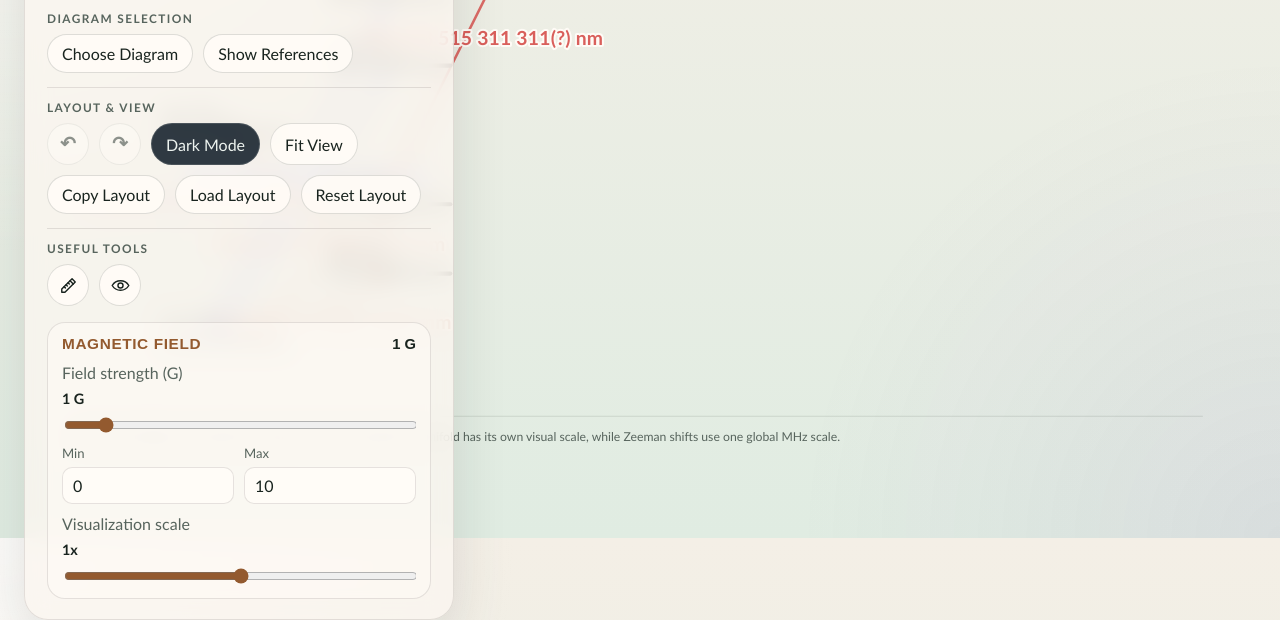
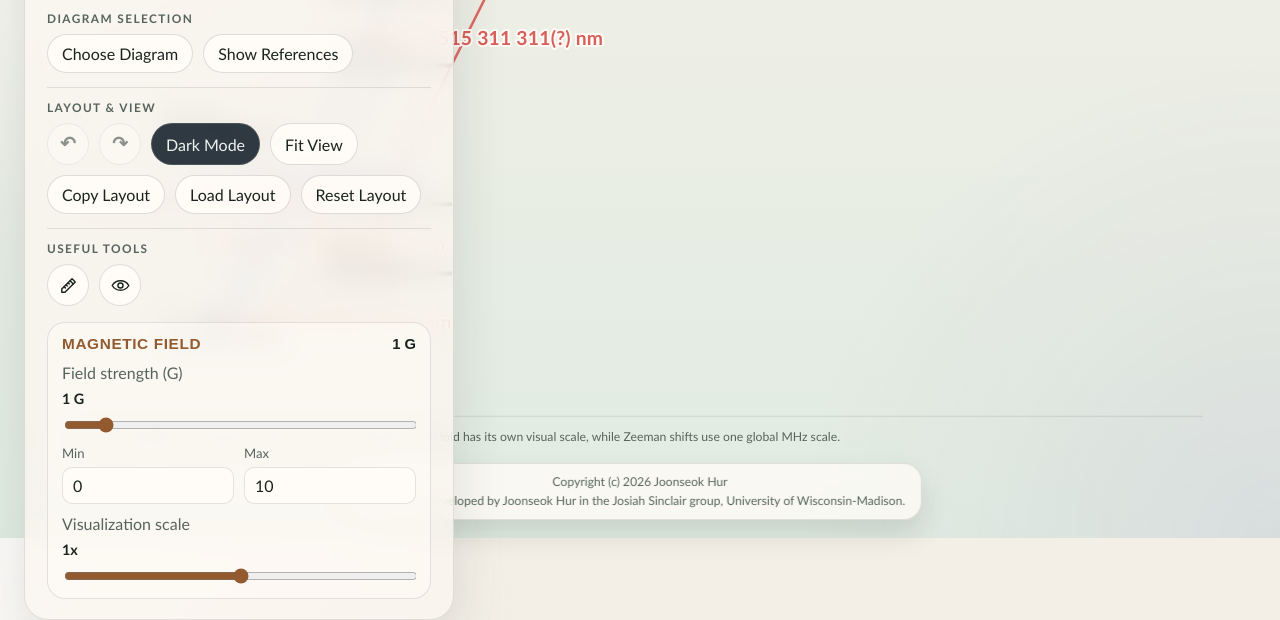
Before and after one commit to SinclairQuantumLab/Interactive-level-diagram, a plain HTML site: page index.html in a window 1280 px wide. Shown: the part 262-882 px from the top of the page. Drawn offline with Linux system fonts and the light colour scheme; no server answers; a script that the page names is missing.

Commit message:
Add MPL licensing and project attribution

```diff
--- a/index.html
+++ b/index.html
@@ -146,6 +146,10 @@
     <div id="pinned-panel-layer" class="pinned-panel-layer"></div>
     <div id="action-stack" class="action-stack" aria-live="polite" aria-label="Action messages"></div>
     <div id="issue-stack" class="issue-stack" aria-live="polite" aria-label="Diagram errors"></div>
+    <footer class="diagram-attribution" aria-label="Project attribution">
+      <p>Copyright (c) 2026 Joonseok Hur</p>
+      <p>Originally developed by Joonseok Hur in the Josiah Sinclair group, University of Wisconsin-Madison.</p>
+    </footer>
   </main>
 
   <script id="app-config-yaml" type="application/x-yaml">
--- a/src/styles.css
+++ b/src/styles.css
@@ -1160,6 +1160,37 @@ h1 {
   pointer-events: none;
 }
 
+.diagram-attribution {
+  position: absolute;
+  left: 50%;
+  bottom: 18px;
+  z-index: 9;
+  display: grid;
+  gap: 2px;
+  max-width: min(640px, calc(100vw - 220px));
+  padding: 10px 16px;
+  border: 1px solid var(--panel-border);
+  border-radius: 18px;
+  background: rgba(255, 252, 247, 0.78);
+  backdrop-filter: blur(10px);
+  box-shadow: 0 14px 28px rgba(22, 27, 23, 0.12);
+  color: var(--text-muted);
+  text-align: center;
+  transform: translateX(-50%);
+  pointer-events: none;
+}
+
+[data-theme="dark"] .diagram-attribution {
+  background: rgba(24, 34, 43, 0.82);
+  box-shadow: 0 14px 28px rgba(0, 0, 0, 0.24);
+}
+
+.diagram-attribution p {
+  margin: 0;
+  font-size: 0.76rem;
+  line-height: 1.35;
+}
+
 .action-toast {
   width: min(440px, calc(100vw - 48px));
   display: grid;
@@ -1675,4 +1706,12 @@ h1 {
   .references-panel.is-open {
     transform: translateY(0);
   }
-}
+
+  .diagram-attribution {
+    left: 14px;
+    right: 14px;
+    bottom: 14px;
+    max-width: none;
+    transform: none;
+  }
+}
```
Also changed, not shown: src/app-core.js (+11 -0 lines), src/diagram-model.js (+11 -0 lines), src/diagram-render.js (+11 -0 lines), src/diagram-ui.js (+11 -0 lines), README.md (added), 1 other file.
